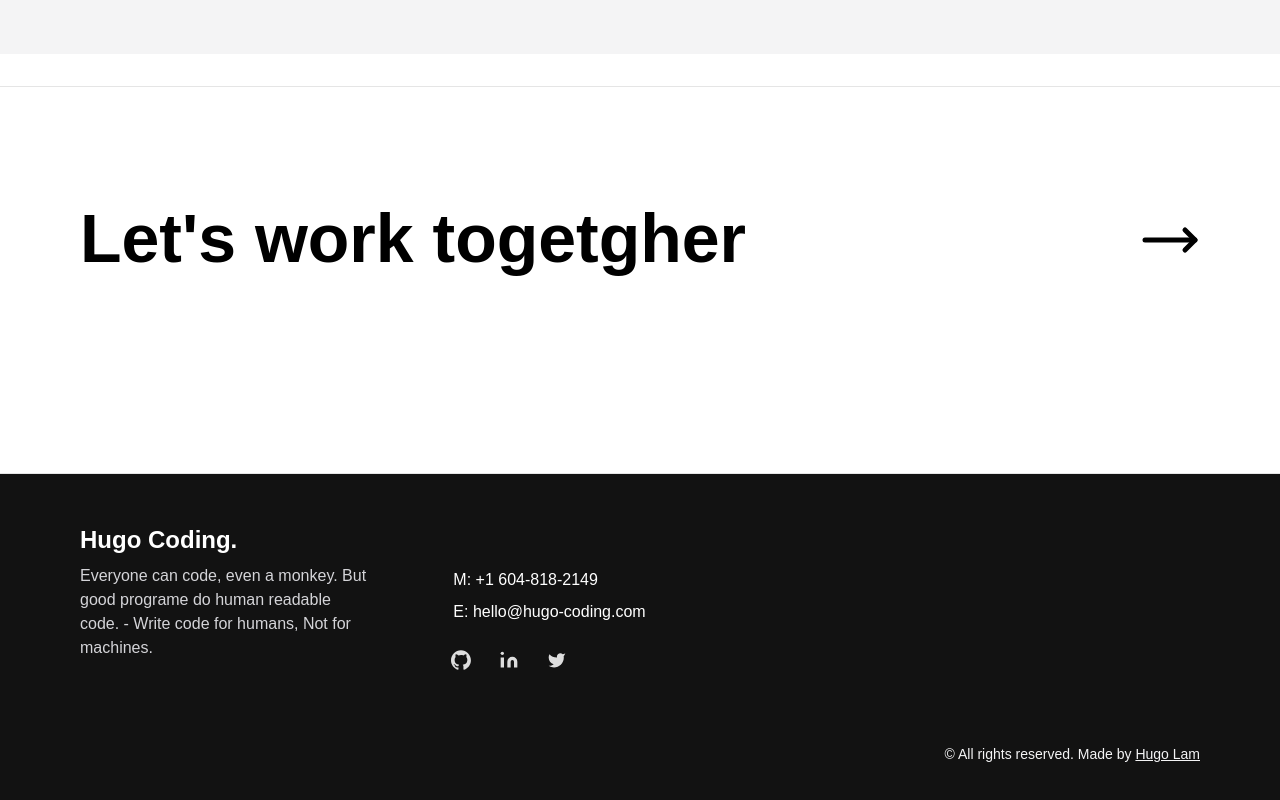
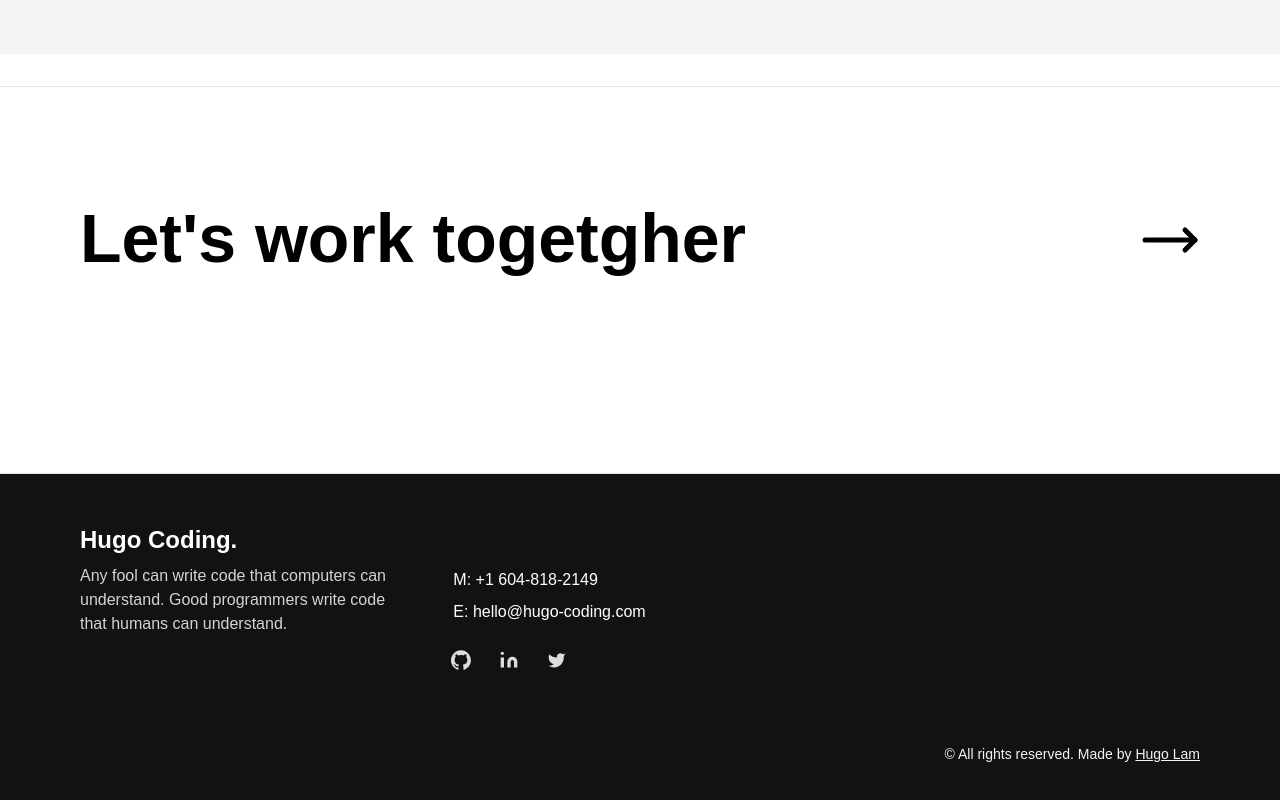
Before and after one commit to clonglam/hugo-coding.com, a Next.js app: page / in a window 1280 px wide. Shown: the part 1668-2468 px from the top of the page. Built offline with nearby package versions, Linux system fonts and the light colour scheme; no server answers; the database is empty; what drizzle-zod would draw is missing.

Commit message:
updated the moto and some test case

```diff
--- a/src/app/(user)/projects/_components/FeaturedCard.tsx
+++ b/src/app/(user)/projects/_components/FeaturedCard.tsx
@@ -58,7 +58,6 @@ async function FeaturedCard({ project }: Props) {
               <span>View Project</span>
               <span className="pl-3 group-hover:pl-5  transition-all duration-300">{`>`}</span>
             </p>
-            {/* <div className="border-t-2 border-black -translate-x-[100%] group-hover:translate-x-0 transition-all duration-400"></div> */}
           </Link>
         </div>
       </div>
--- a/src/app/_components/Footer.tsx
+++ b/src/app/_components/Footer.tsx
@@ -11,9 +11,9 @@ function Footer() {
 
         <div className="min-h-[180px] grid grid-cols-12 gap-y-8">
           <div className="col-span-12 lg:col-span-4 ">
-            <p className="w-72 font-light leading-[150%] text-zinc-300">
-              Everyone can code, even a monkey. But good programe do human
-              readable code. - Write code for humans, Not for machines.
+            <p className="w-[20rem] font-light leading-[150%] text-zinc-300">
+              Any fool can write code that computers can understand. Good
+              programmers write code that humans can understand.
             </p>
           </div>
 
```
Also changed, not shown: src/app/(user)/projects/_components/FeaturedProjectsSection.tsx (+6 -13 lines), 1 other file (tests, documents, lock files or other folders).
